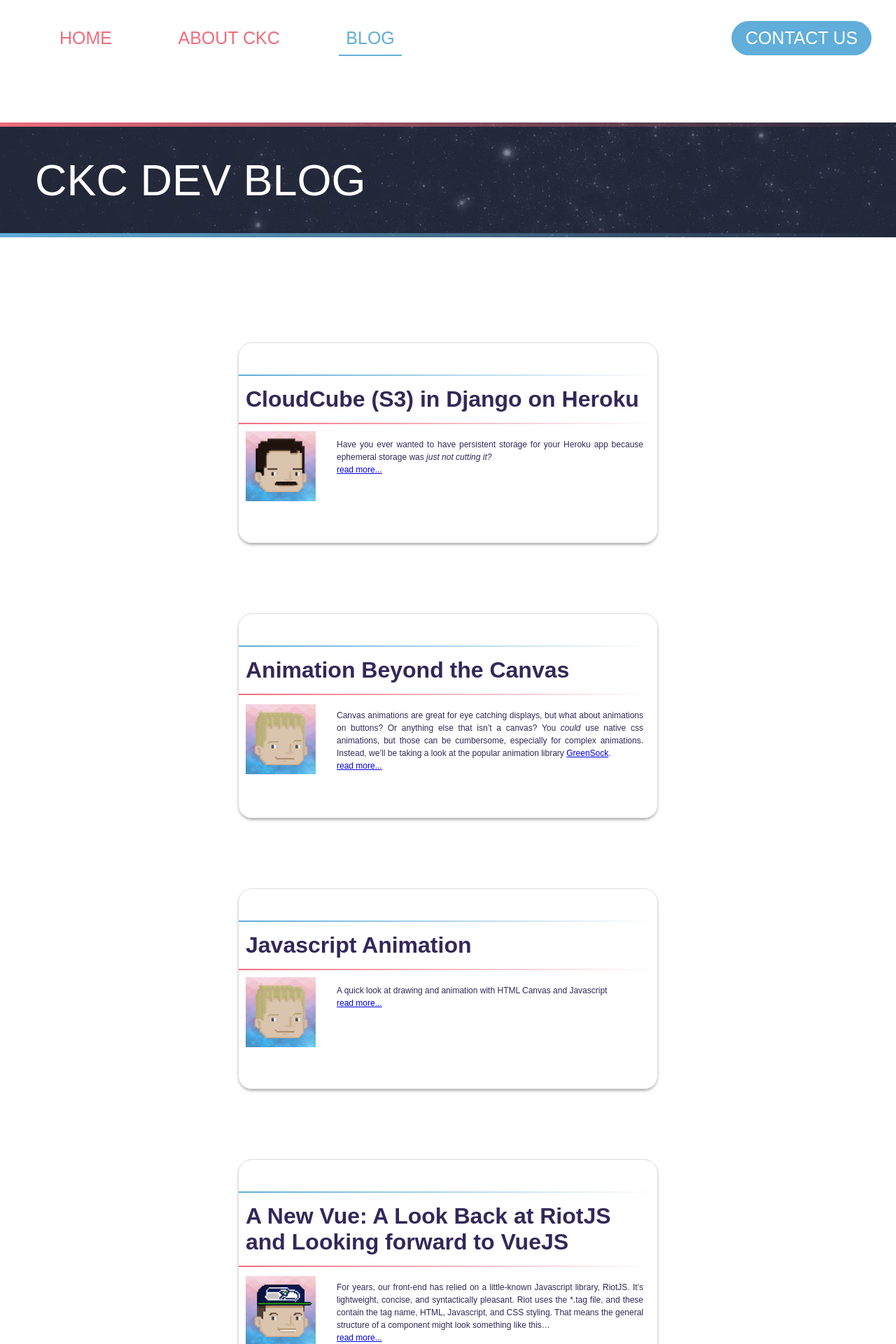
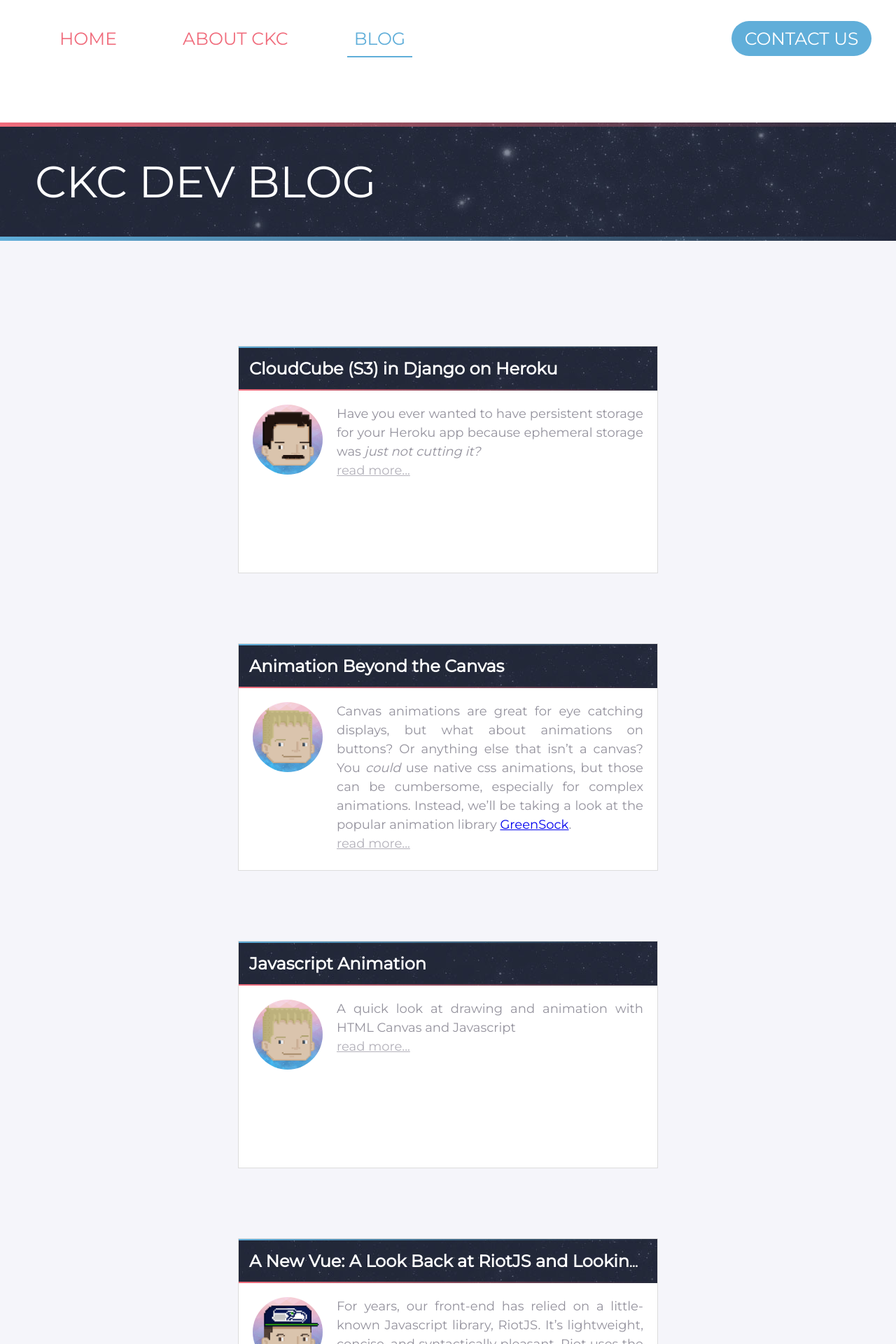
Before and after one commit to ckcollab/ckcollab, a Jekyll site: the page built from blog.html, in a window 1280 px wide. Shown: the top 1920 px of the page at 70% size. Built offline with Jekyll 4.4.1, drawn with Linux system fonts in a browser that asks for light colours.

Commit message:
Updated Blog Cards. (#59)
* Moved CSS to new file and changed avatars to be circles

* Remvoed Bootstrap link:

* Removed unused class

* Set banner to have parallaxing space background

* Save

* Updated Blog Cards

* move CSS to stylesheet. change cards a bit, remove button, larger body text, fixes font & more

* fix ruby deprecation warnings

Co-authored-by: Eric Carmichael <eric@ckcollab.com>

```diff
--- /dev/null
+++ b/assets/css/blog-landing.css
@@ -0,0 +1,250 @@
+@import url("//fonts.googleapis.com/css?family=Montserrat:400");
+
+body {
+    font-family: "Montserrat", sans-serif;
+    margin: 0;
+    padding: 0;
+    background-color: rgb(245,245,250);
+}
+
+.navigation-menu {
+    background-color: white;
+    position: absolute;
+    top: 0;
+    padding: 40px;
+    width: 100%;
+    font-weight: 300;
+}
+
+.navigation-menu .menu-link {
+    color: #F06C7C;
+    text-decoration: none;
+    font-size: 25px;
+    padding: 10px;
+    margin: 20px 35px;
+}
+
+.navigation-menu .menu-link:hover {
+    border-bottom: solid 2px #F06C7C;
+}
+
+.navigation-menu .menu-link.active {
+    color: #60AED9;
+    border-bottom: solid 2px #60AED9;
+}
+
+.navigation-menu .menu-link.active:hover {
+    color: #5192b6;
+    border-bottom: solid 2px #5192B6;
+}
+
+.navigation-menu .contact-button {
+    color: white;
+}
+
+.navigation-menu .contact-button:hover {
+    border-bottom: none;
+}
+
+section.heading {
+    background-color: white;
+    padding: 75px 0 0;
+    display: block;
+}
+
+.footer {
+    background-image: url('../images/spacebg.jpg');
+    background-color: white;
+    z-index: 3;
+    position: relative;
+    height: 500px;
+}
+
+.pink-stripe-lower {
+    z-index: 2;
+    width: 100%;
+    height: 6px;
+    background: linear-gradient(to right, #F06C7C, rgba(255, 255, 255, 0));
+}
+
+.secondary-navigation {
+    display: flex;
+    width: 90%;
+    margin: 0 auto;
+    justify-content: space-evenly;
+    border-bottom: 1px solid white;;
+}
+
+.nav-item {
+    font-family: "IBM Plex Mono", monospace;
+    font-weight: 100;
+    color: white;
+    text-decoration: none;
+    font-size: 30px;
+    margin: 70px;
+    text-align: center;
+}
+
+.blue-stripe-lower {
+    z-index: 2;
+    width: 100%;
+    height: 6px;
+    background: linear-gradient(to right, #5FADD9, rgba(255, 255, 255, 0));
+    position: absolute;
+    bottom: 0;
+    left: 0;
+    right: 0;
+}
+
+.logo-container {
+    height: 300px;
+    width: auto;
+}
+
+.logo-container .ckc-logo {
+    z-index: 1;
+    width: 300px;
+    margin: 0 auto;
+    display: flex;
+}
+
+.logo-subheader {
+    display: flex;
+    flex-direction: column;
+    text-align: center;
+    color: white;
+    margin-top: -40px;
+}
+
+.footer-contact-info {
+    display: flex;
+    align-items: center;
+    justify-content: center;
+}
+
+.contact-info {
+    display: flex;
+    font-size: 24px;
+    color: white;
+    font-weight: 100;
+}
+
+.card-container {
+    display: flex;
+    justify-content: center;
+    flex-flow: wrap;
+}
+
+.media-list {
+    display: flex;
+    flex-direction: row;
+    flex-wrap: inherit;
+    justify-content: center;
+}
+
+.media {
+    position: relative;
+    border: solid 1px gainsboro;
+    background-color: white;
+    padding-bottom: 10px;
+    margin: 50px;
+    width: 600px;
+    height: 325px;
+    display: flex;
+    flex-direction: column;
+}
+
+.media .btn-primary {
+    position: absolute;
+    bottom: 10px;
+    right: 10px;
+    font-size: 20px;
+    padding: 5px 12px;
+}
+
+.media-object {
+    height: 100px;
+    width: 100px;
+}
+
+.media .blue-stripe {
+    margin-bottom: 0;
+    height: 2px;
+}
+
+.media-heading {
+    padding: 15px;
+    white-space: nowrap;
+    overflow: hidden;
+    text-overflow: ellipsis;
+    width: 100%;
+}
+
+.media-heading a {
+    text-decoration: none;
+    color: white;
+    font-size: 24px;
+}
+
+.media .pink-stripe {
+    margin-top: 0;
+    height: 2px;
+}
+
+.media-left {
+    /*align-self: center;*/
+    padding: 20px 0 20px 20px;
+}
+
+.media-body {
+    display: flex;
+}
+
+.media-text {
+    padding: 20px;
+    line-height: 1.5em;
+    text-align: justify;
+    font-size: 18px;
+    color: #94929d;
+}
+
+.img-bordered {
+    display: none !important;
+}
+
+.media-text img {
+    max-width: 100px;
+    display: none !important;
+    height: 1.2em;
+}
+
+.btn-primary {
+    display: inline-block;
+    padding: 10px 40px;
+    font-size: 16px;
+    line-height: 1.3333333;
+    font-family: 'Montserrat', sans-serif;
+    font-weight: 300;
+    text-align: center;
+    white-space: nowrap;
+    color: white;
+    bottom: 10px;
+    text-align: center;
+    background-color: #60AED9;
+    border-radius: 50px;
+    text-decoration: none;
+}
+
+.btn-primary:hover {
+    background-color: #5d9ec8;
+}
+
+.img-circle {
+    height: 100px;
+    width: 100px;
+    border-radius: 50%;
+}
+
+.read-more {
+    color: #b3b1ba;
+}
--- a/assets/css/global.css
+++ b/assets/css/global.css
@@ -77,6 +77,7 @@
 }
 
 .banner {
+    color: white;
     background-position-y: -50px;
     background-attachment: fixed;
     background-image: url("../../assets/images/spacebg.jpg");
@@ -238,24 +239,3 @@
     transform: rotate(45deg) translate(-8px, -9px);
     border: none;
 }
-
-.btn-primary {
-    display: inline-block;
-    padding: 10px 16px;
-    font-size: 25px;
-    line-height: 1.3333333;
-    font-family: 'Montserrat', sans-serif;
-    font-weight: 300;
-    text-align: center;
-    white-space: nowrap;
-    color: white;
-    bottom: 10px;
-    text-align: center;
-    background-color: #60AED9;
-    border-radius: 50px;
-    text-decoration: none;
-}
-
-.btn-primary:hover {
-        background-color: #5d9ec8;
-}
--- a/blog.html
+++ b/blog.html
@@ -8,9 +8,11 @@
     <meta charset="UTF-8">
     <title>Blog</title>
     <link rel="stylesheet" href="./assets/css/global.css">
+    <link rel="stylesheet" href="./assets/css/blog-landing.css">
     <link rel="icon" type="image/png" href="./assets/images/favicon.png">
 </head>
 <body>
+
     <div class="navigation-menu">
         <a class="menu-link" href=".">HOME</a>
         <a class="menu-link" href="about_us.html">ABOUT CKC</a>
@@ -44,7 +46,7 @@
             {% for post in site.posts limit:6 %}
             {% assign author = site.authors | where: 'short_name', post.author | first %}
             <li class="media">
-            <div class="media-title">
+                <div class="media-title banner">
                     <div class="blue-stripe"></div>
                     <h3 class="media-heading">
                         <a href="{{ post.url }}">
@@ -56,13 +58,15 @@
                 <div class="media-body">
                     <div class="media-left">
                         {% if author %}
-                    <img class="media-object img-circle" src="{{ author.avatar }}">
+                        <img class="img-circle" src="{{ author.avatar }}">
                         {% endif %}
                     </div>
                     <div class="media-text">
                         {{ post.excerpt }}
-                    <a href="{{ post.url }}" class="btn pull-right btn-default">read more...</a>
+
+                        <a class="read-more" href="{{ post.url }}">read more...</a>
                     </div>
+<!--                    <a href="{{ post.url }}" class="btn-primary btn-default">Continue...</a>-->
                 </div>
             </li>
             {% endfor %}
@@ -102,211 +106,3 @@
     </section>
 </body>
 </html>
-
-<script>
-
-</script>
-
-<style>
-    body {
-        font-family: "Montserrat", sans-serif;
-        margin: 0;
-        padding: 0;
-    }
-
-    .navigation-menu {
-        position: absolute;
-        top: 0;
-        padding: 40px;
-        width: 100%;
-        font-weight: 300;
-    }
-
-    .navigation-menu .menu-link {
-        color: #F06C7C;
-        text-decoration: none;
-        font-size: 25px;
-        padding: 10px;
-        margin: 20px 35px;
-    }
-
-    .navigation-menu .menu-link:hover {
-        border-bottom: solid 2px #F06C7C;
-    }
-
-    .navigation-menu .menu-link.active {
-        color: #60AED9;
-        border-bottom: solid 2px #60AED9;
-    }
-
-    .navigation-menu .menu-link.active:hover {
-        color: #5192b6;
-        border-bottom: solid 2px #5192B6;
-    }
-
-    .navigation-menu .contact-button {
-        color: white;
-    }
-
-    .navigation-menu .contact-button:hover {
-        border-bottom: none;
-    }
-
-    section.heading {
-        padding: 75px 0 0;
-        display: block;
-    }
-
-    .footer {
-        background-image: url('assets/images/spacebg.jpg');
-        background-color: white;
-        z-index: 3;
-        position: relative;
-        height: 500px;
-    }
-
-    .pink-stripe-lower {
-        z-index: 2;
-        width: 100%;
-        height: 6px;
-        background: linear-gradient(to right, #F06C7C, rgba(255, 255, 255, 0));
-    }
-
-    .secondary-navigation {
-        display: flex;
-        width: 90%;
-        margin: 0 auto;
-        justify-content: space-evenly;
-        border-bottom: 1px solid white;;
-    }
-
-    .nav-item {
-        font-family: "IBM Plex Mono", monospace;
-        font-weight: 100;
-        color: white;
-        text-decoration: none;
-        font-size: 30px;
-        margin: 70px;
-        text-align: center;
-    }
-
-    .blue-stripe-lower {
-        z-index: 2;
-        width: 100%;
-        height: 6px;
-        background: linear-gradient(to right, #5FADD9, rgba(255, 255, 255, 0));
-        position: absolute;
-        bottom: 0;
-        left: 0;
-        right: 0;
-    }
-
-    .logo-container {
-        height: 300px;
-        width: auto;
-    }
-
-    .logo-container .ckc-logo {
-        z-index: 1;
-        width: 300px;
-        margin: 0 auto;
-        display: flex;
-    }
-
-    .logo-subheader {
-        display: flex;
-        flex-direction: column;
-        text-align: center;
-        color: white;
-        margin-top: -40px;
-    }
-
-    .footer-contact-info {
-        display: flex;
-        align-items: center;
-        justify-content: center;
-    }
-
-    .contact-info {
-        display: flex;
-        font-size: 24px;
-        color: white;
-        font-weight: 100;
-    }
-
-    .card-container {
-        display: flex;
-        justify-content: center;
-        flex-flow: wrap;
-    }
-
-    .media-list {
-        display: flex;
-        flex-direction: row;
-        flex-wrap: inherit;
-        justify-content: center;
-    }
-
-    .media {
-        border: solid 1px gainsboro;
-        padding: 45px 0;
-        margin: 50px;
-        width: 600px;
-        display: flex;
-        flex-direction: column;
-        border-radius: 20px;
-        box-shadow: grey 0 3px 5px -2px;
-    }
-
-    .media-object {
-        height: 100px;
-        width: 100px;
-    }
-
-    .media .blue-stripe {
-        margin-bottom: 0;
-        height: 2px;
-    }
-
-    .media-heading {
-        padding: 10px;
-        margin: 5px 0;
-    }
-
-    .media-heading a {
-        text-decoration: none;
-        color: #332859;
-        font-size: 32px;
-    }
-
-    .media .pink-stripe {
-        margin-top: 0;
-        height: 2px;
-    }
-
-    .media-left {
-        align-self: center;
-        padding: 10px;
-    }
-
-    .media-body {
-        display: flex;
-    }
-
-    .media-text {
-        padding: 20px;
-        line-height: 1.5em;
-        text-align: justify;
-        font-size: 12px;
-        color: #332859;
-    }
-
-    .img-bordered {
-        display: none !important;
-    }
-
-    .media-text img {
-        max-width: 100px;
-        display: none !important;
-    }
-</style>
```
Also changed, not shown: Gemfile.lock, 1 other file. Lines whose indentation alone changed are shown as unchanged.
